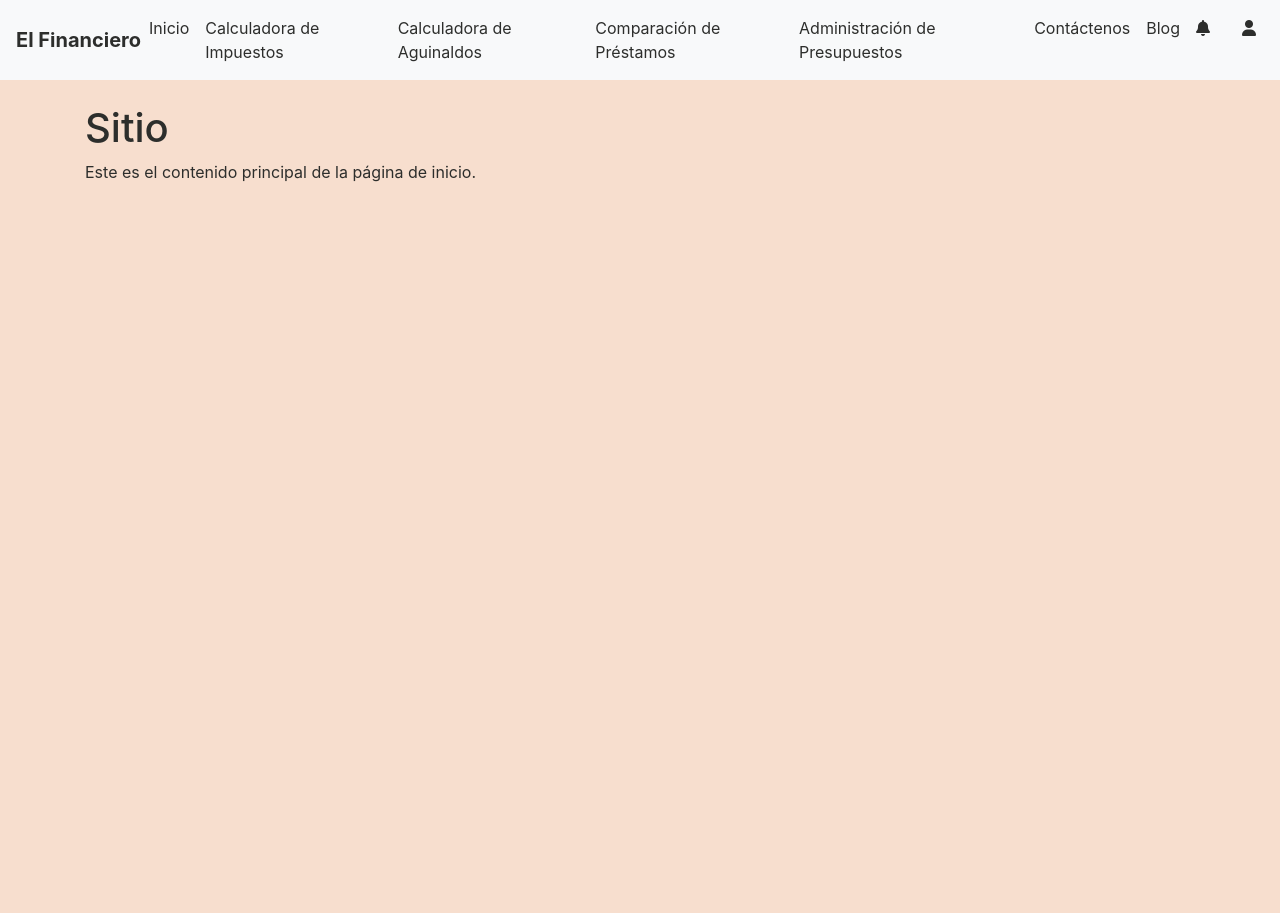
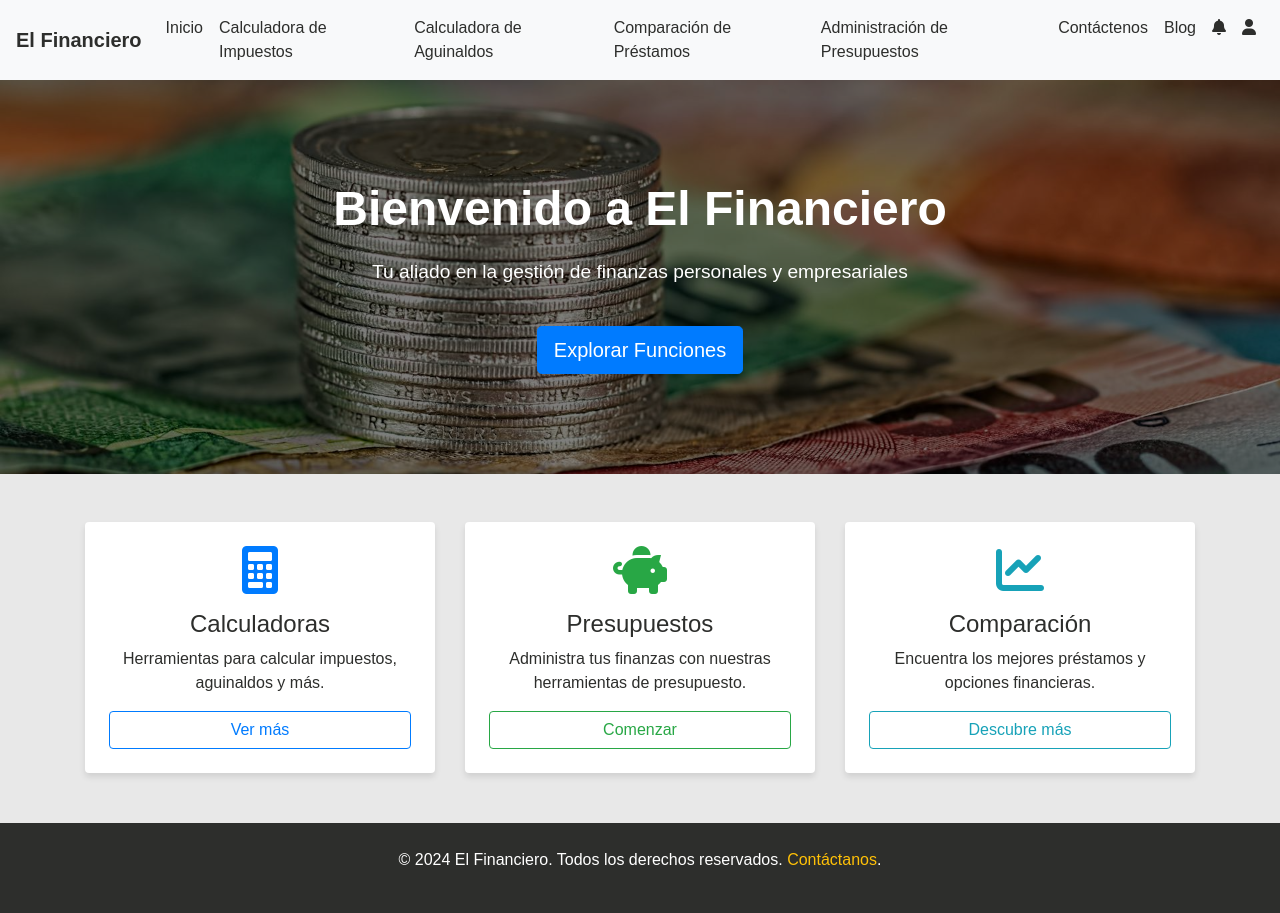
Before and after one commit to jraygadaP/Ambiente_Cliente_Servidor_Proyecto, a PHP site: page / in a window 1280 px wide. Before the commit the page ends 182 px from the top, so only its background shows below. Run offline with PHP 8.4, Linux system fonts and the light colour scheme; some libraries are stand-ins or nearby versions.

Commit message:
cambios en index y navbar
cambios en index y navbar

```diff
--- a/CSS/style.css
+++ b/CSS/style.css
@@ -1,6 +1,7 @@
 body {
-    background-color: #F7DECE;
+    background-color: #e7e7e7ec;
     color: #2D2E2C;
+    font-family: 'Arial', sans-serif;
 }
 
 .navbar a {
@@ -40,3 +41,19 @@ body {
     background-color: #CCCCBB;
     color: white;
 }
+
+footer {
+    text-align: center;
+    background-color: #2D2E2C;
+    color: #FFFFFF;
+    padding: 25px;
+    margin-top: 50px;
+}
+
+.footer {
+    text-align: center;
+    background-color: #2D2E2C;
+    color: #FFFFFF;
+    padding: 25px;
+    margin-top: 50px;
+}
--- a/Comparación_De_Préstamos.html
+++ b/Comparación_De_Préstamos.html
@@ -7,11 +7,8 @@
     <title>Comparación de Préstamos</title>
     <link href="https://stackpath.bootstrapcdn.com/bootstrap/4.5.2/css/bootstrap.min.css" rel="stylesheet">
     <link href="https://cdnjs.cloudflare.com/ajax/libs/font-awesome/6.0.0-beta3/css/all.min.css" rel="stylesheet">
+    <link rel="stylesheet" href="css/style.css">
     <style>
-        body {
-            background-color: #F7DECE;
-            color: #2D2E2C;
-        }
 
         .navbar {
             background-color: #9EC4BB;
--- a/blog.html
+++ b/blog.html
@@ -7,6 +7,7 @@
     <link href="https://stackpath.bootstrapcdn.com/bootstrap/4.5.2/css/bootstrap.min.css" rel="stylesheet">
     <link href="https://cdnjs.cloudflare.com/ajax/libs/font-awesome/6.0.0-beta3/css/all.min.css" rel="stylesheet">
     <link rel="stylesheet" href="css/blog.css">
+    <link rel="stylesheet" href="css/style.css">
 </head>
 <body>
 
--- a/contactenos.html
+++ b/contactenos.html
@@ -7,6 +7,7 @@
     <link href="https://stackpath.bootstrapcdn.com/bootstrap/4.5.2/css/bootstrap.min.css" rel="stylesheet">
     <link href="https://cdnjs.cloudflare.com/ajax/libs/font-awesome/6.0.0-beta3/css/all.min.css" rel="stylesheet">
     <link rel="stylesheet" href="css/contactenos.css">
+    <link rel="stylesheet" href="css/style.css">
 </head>
 <body>
 
--- a/css/blog.css
+++ b/css/blog.css
@@ -1,7 +1,4 @@
-body {
-    background-color: #F7DECE;
-    color: #2D2E2C;
-}
+
 
 .blog-title {
     color: #9EC4BB;
--- a/index.html
+++ b/index.html
@@ -1,27 +1,68 @@
 <!DOCTYPE html>
 <html lang="es">
+
 <head>
     <meta charset="UTF-8">
     <meta name="viewport" content="width=device-width, initial-scale=1.0">
-    <title>Inicio</title>
+    <title>Inicio - El Financiero</title>
     <!-- Enlace al CSS de Bootstrap -->
     <link href="https://stackpath.bootstrapcdn.com/bootstrap/4.5.2/css/bootstrap.min.css" rel="stylesheet">
     <link href="https://cdnjs.cloudflare.com/ajax/libs/font-awesome/6.0.0-beta3/css/all.min.css" rel="stylesheet">
     <link rel="stylesheet" href="css/style.css">
+    <style>
+        .hero-section {
+            background-image: linear-gradient(rgba(0, 0, 0, 0.5), rgba(0, 0, 0, 0.5)), url('img/finanzas.jpg');
+            background-size: cover;
+            background-position: center;
+            color: white;
+            text-align: center;
+            padding: 100px 20px;
+        }
+
+        .hero-section h1 {
+            font-size: 3rem;
+            font-weight: bold;
+        }
+
+        .hero-section p {
+            font-size: 1.2rem;
+            margin-top: 20px;
+        }
+
+        .feature-card {
+            box-shadow: 0 4px 6px rgba(0, 0, 0, 0.1);
+            border: none;
+            transition: transform 0.2s ease-in-out;
+        }
+
+        .feature-card:hover {
+            transform: translateY(-5px);
+        }
+
+        footer a {
+            color: #ffc107;
+            text-decoration: none;
+        }
+
+        footer a:hover {
+            text-decoration: underline;
+        }
+    </style>
 </head>
+
 <body>
 
     <header>
         <nav class="navbar navbar-expand-lg navbar-light bg-light">
-        <a class="navbar-brand mx-auto" href="#">El Financiero</a>
-        <button class="navbar-toggler" type="button" data-toggle="collapse" data-target="#navbarNav" aria-controls="navbarNav" aria-expanded="false" aria-label="Toggle navigation">
+            <a class="navbar-brand" href="#">El Financiero</a>
+            <button class="navbar-toggler" type="button" data-toggle="collapse" data-target="#navbarNav"
+                aria-controls="navbarNav" aria-expanded="false" aria-label="Toggle navigation">
                 <span class="navbar-toggler-icon"></span>
             </button>
-
             <div class="collapse navbar-collapse" id="navbarNav">
                 <ul class="navbar-nav mx-auto">
                     <li class="nav-item active">
-                    <a class="nav-link" href="index.html">Inicio <span class="sr-only">(actual)</span></a>
+                        <a class="nav-link" href="index.html">Inicio</a>
                     </li>
                     <li class="nav-item">
                         <a class="nav-link" href="calculadora_impuestos.html">Calculadora de Impuestos</a>
@@ -42,11 +83,11 @@
                         <a class="nav-link" href="blog.html">Blog</a>
                     </li>
                     <li class="nav-item">
-                    <a class="nav-link" href="notificacion.html" style="position: relative;">
+                        <a class="nav-link" href="notificacion.html">
                             <i class="fas fa-bell"></i>
                         </a>
                     </li>
-                <li class="nav-item  ml-3">
+                    <li class="nav-item">
                         <a class="nav-link" href="login.html">
                             <i class="fas fa-user"></i>
                         </a>
@@ -57,15 +98,50 @@
     </header>
 
     <main>
-    <div class="container mt-4">
-        <h1>Sitio</h1>
-        <p>Este es el contenido principal de la página de inicio.</p>
+        <div class="hero-section">
+            <h1>Bienvenido a El Financiero</h1>
+            <p>Tu aliado en la gestión de finanzas personales y empresariales</p>
+            <a href="#features" class="btn btn-primary btn-lg mt-4">Explorar Funciones</a>
+        </div>
+
+        <div class="container my-5">
+            <div class="row text-center" id="features">
+                <div class="col-md-4">
+                    <div class="card feature-card p-4">
+                        <i class="fas fa-calculator fa-3x mb-3 text-primary"></i>
+                        <h4>Calculadoras</h4>
+                        <p>Herramientas para calcular impuestos, aguinaldos y más.</p>
+                        <a href="calculadora_impuestos.html" class="btn btn-outline-primary">Ver más</a>
+                    </div>
+                </div>
+                <div class="col-md-4">
+                    <div class="card feature-card p-4">
+                        <i class="fas fa-piggy-bank fa-3x mb-3 text-success"></i>
+                        <h4>Presupuestos</h4>
+                        <p>Administra tus finanzas con nuestras herramientas de presupuesto.</p>
+                        <a href="Administrador_de_Presupuesto.html" class="btn btn-outline-success">Comenzar</a>
+                    </div>
+                </div>
+                <div class="col-md-4">
+                    <div class="card feature-card p-4">
+                        <i class="fas fa-chart-line fa-3x mb-3 text-info"></i>
+                        <h4>Comparación</h4>
+                        <p>Encuentra los mejores préstamos y opciones financieras.</p>
+                        <a href="Comparación_De_Préstamos.html" class="btn btn-outline-info">Descubre más</a>
+                    </div>
+                </div>
+            </div>
         </div>
     </main>
 
-<!-- Scripts de Bootstrap y dependencias de JavaScript -->
+    <footer>
+        <p>&copy; 2024 El Financiero. Todos los derechos reservados. <a href="contactenos.html">Contáctanos</a>.</p>
+    </footer>
+
+    <!-- Scripts de Bootstrap -->
     <script src="https://code.jquery.com/jquery-3.5.1.slim.min.js"></script>
     <script src="https://cdn.jsdelivr.net/npm/@popperjs/core@1.16.1/dist/umd/popper.min.js"></script>
     <script src="https://stackpath.bootstrapcdn.com/bootstrap/4.5.2/js/bootstrap.min.js"></script>
 </body>
+
 </html>
```
Also changed, not shown: Administrador_de_Presupuesto.html (+5 -19 lines), calculadora_aguinaldos.html (+3 -22 lines), calculadora_impuestos.html (+4 -22 lines), css/contactenos.css (+2 -9 lines), notificacion.html (+40 -20 lines), img/finanzas.jpg (added). Lines whose indentation alone changed are shown as unchanged.
